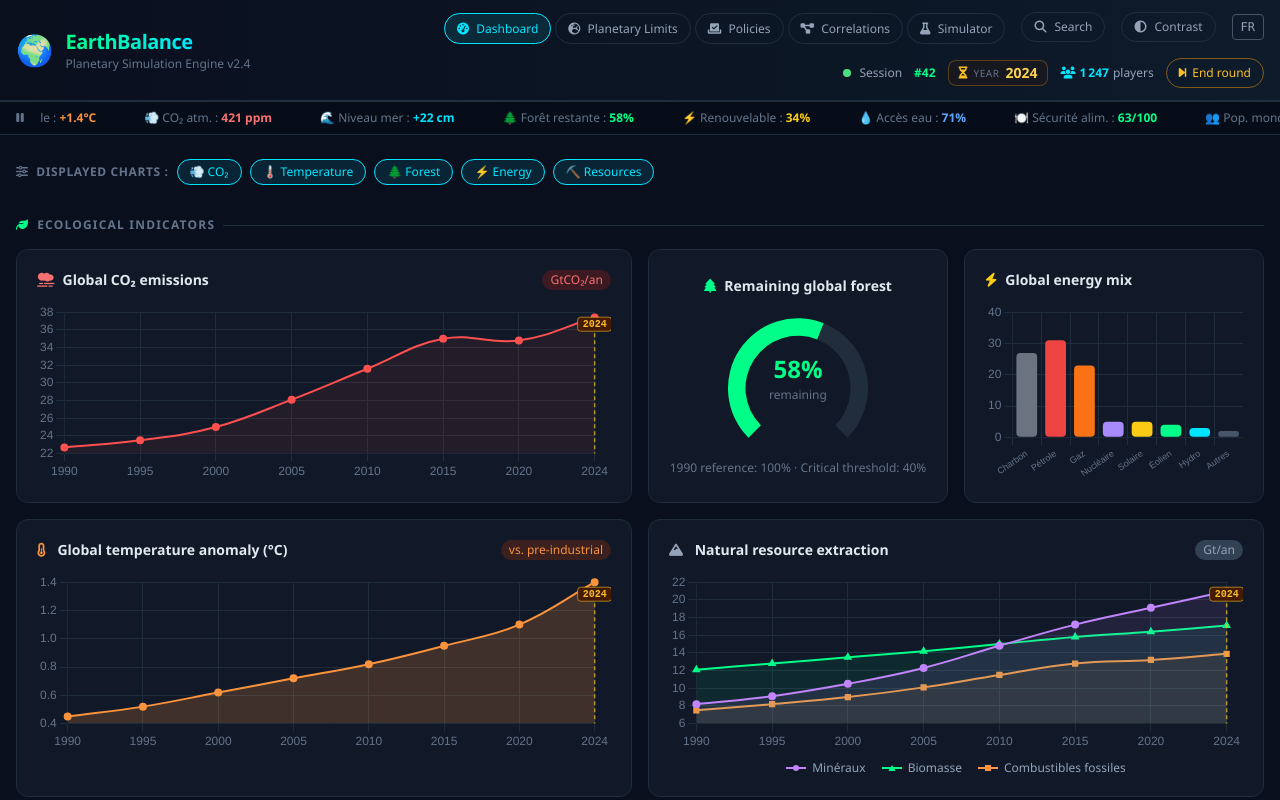
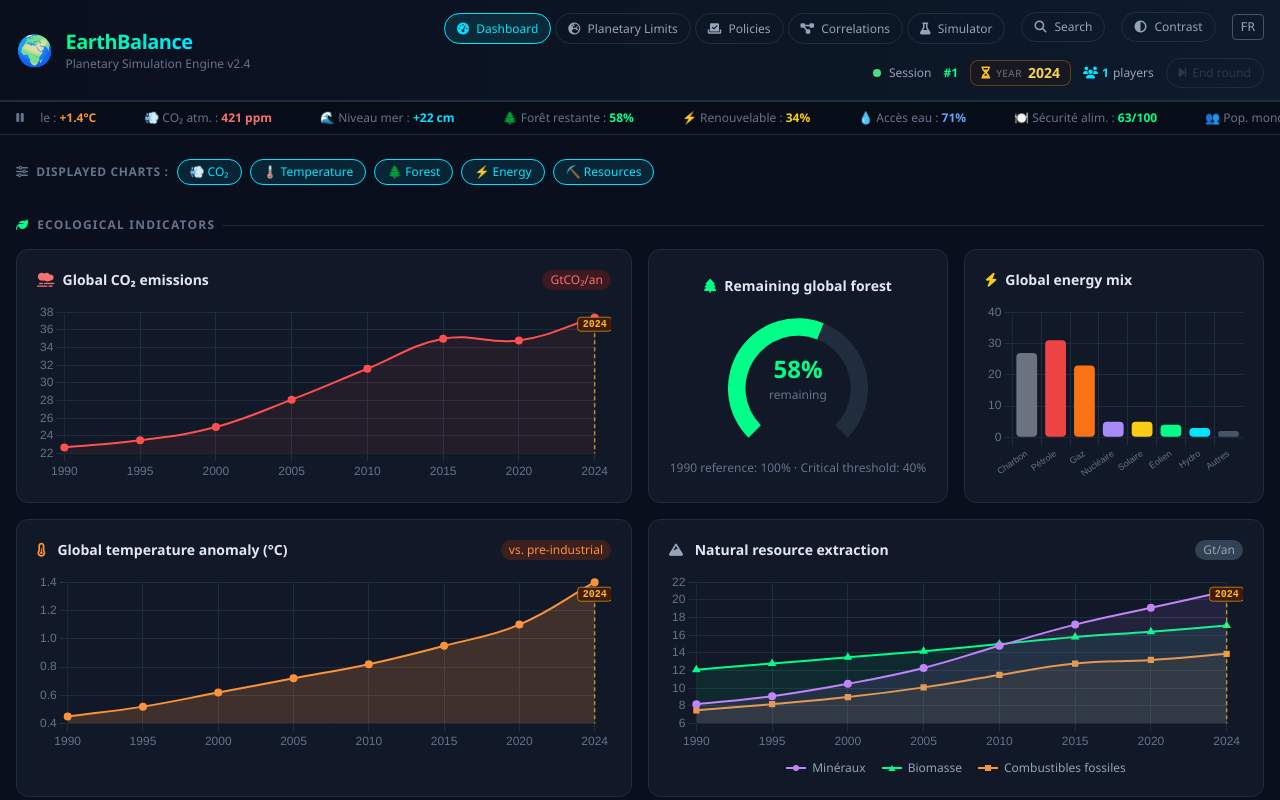
Before and after one commit to gaetanHerve/earthBalance, a Vue app: page /#/ in a window 1280 px wide. Shown: the top 800 px of the page. Built offline with nearby package versions, Linux system fonts and the light colour scheme.

Commit message:
conditional round ending

```diff
--- a/src/components/dashboard/EcologicalIndicators.vue
+++ b/src/components/dashboard/EcologicalIndicators.vue
@@ -19,15 +19,10 @@
         </div>
         <LineChart
           canvas-id="co2Chart"
-          :labels="eco.co2.timeSeries.years"
-          :datasets="[{
-            label: t('dashboard.co2_dataset'),
-            data: eco.co2.timeSeries.values,
-            borderColor: '#ff5050',
-            backgroundColor: 'rgba(255,80,80,0.08)',
-            fill: true,
-          }]"
+          :labels="co2Labels"
+          :datasets="co2Datasets"
           :height="180"
+          :show-legend="hasProjection"
           :current-year="gameStore.currentYear"
           :aria-label="t('dashboard.co2_aria')"
         />
@@ -83,15 +78,10 @@
         </div>
         <LineChart
           canvas-id="tempChart"
-          :labels="eco.temperature.timeSeries.years"
-          :datasets="[{
-            label: t('dashboard.temp_dataset'),
-            data: eco.temperature.timeSeries.values,
-            borderColor: '#fb923c',
-            backgroundColor: 'rgba(251,146,60,0.2)',
-            fill: true,
-          }]"
+          :labels="tempLabels"
+          :datasets="tempDatasets"
           :height="180"
+          :show-legend="hasProjection"
           :current-year="gameStore.currentYear"
           :aria-label="t('dashboard.temp_aria')"
         />
@@ -128,7 +118,9 @@
 </template>
 
 <script setup lang="ts">
+import { computed } from 'vue'
 import { useI18n } from 'vue-i18n'
+import { storeToRefs } from 'pinia'
 import SectionTitle from '@/components/layout/SectionTitle.vue'
 import EbCard from '@/components/layout/EbCard.vue'
 import LineChart from '@/components/charts/LineChart.vue'
@@ -136,10 +128,13 @@ import GaugeChart from '@/components/charts/GaugeChart.vue'
 import BarChart from '@/components/charts/BarChart.vue'
 
 import { useGameStore } from '@/store/game.store'
-import type { EcologicalCharts } from '@/types/index'
+import { useSimulationStore, SIM_LABELS, BASELINE_CO2, BASELINE_TEMP } from '@/store/simulation.store'
+import type { EcologicalCharts, ChartDataset } from '@/types/index'
 
 const { t } = useI18n()
 const gameStore = useGameStore()
+const simulationStore = useSimulationStore()
+const { cumulativeCo2, cumulativeCo2Pessimist, cumulativeTemp, cumulativeTempPessimist } = storeToRefs(simulationStore)
 
 const props = withDefaults(defineProps<{
   eco:            EcologicalCharts
@@ -149,4 +144,139 @@ const props = withDefaults(defineProps<{
 function isVisible(id: string): boolean {
   return props.visibleWidgets.includes(id)
 }
+
+function interpolateAtYear(year: number, labels: number[], values: number[]): number {
+  if (year <= labels[0]) return values[0]
+  if (year >= labels[labels.length - 1]) return values[values.length - 1]
+  for (let i = 0; i < labels.length - 1; i++) {
+    if (year >= labels[i] && year <= labels[i + 1]) {
+      const t = (year - labels[i]) / (labels[i + 1] - labels[i])
+      return values[i] + t * (values[i + 1] - values[i])
+    }
+  }
+  return values[values.length - 1]
+}
+
+// Années de projection > 2024 et ≤ currentYear
+const projectionYearsAfter2024 = computed<number[]>(() => {
+  const year = gameStore.currentYear
+  if (year <= 2024) return []
+  const years = SIM_LABELS.filter(y => y > 2024 && y <= year)
+  if (!SIM_LABELS.includes(year)) years.push(year)
+  return years.sort((a, b) => a - b)
+})
+
+const hasProjection = computed(() => projectionYearsAfter2024.value.length > 0)
+
+// ─── CO₂ ──────────────────────────────────────────────────────────────────────
+
+const co2Labels = computed<number[]>(() => [
+  ...props.eco.co2.timeSeries.years,
+  ...projectionYearsAfter2024.value,
+])
+
+const co2Datasets = computed<ChartDataset[]>(() => {
+  const histYears  = props.eco.co2.timeSeries.years
+  const histValues = props.eco.co2.timeSeries.values
+  const projYears  = projectionYearsAfter2024.value
+  const nullsBefore = Array<null>(histYears.length - 1).fill(null)
+
+  const round1 = (v: number) => Math.round(v * 10) / 10
+  const decided   = [round1(interpolateAtYear(2024, SIM_LABELS, cumulativeCo2.value)),
+                     ...projYears.map(y => round1(interpolateAtYear(y, SIM_LABELS, cumulativeCo2.value)))]
+  const pessimist = [round1(interpolateAtYear(2024, SIM_LABELS, cumulativeCo2Pessimist.value)),
+                     ...projYears.map(y => round1(interpolateAtYear(y, SIM_LABELS, cumulativeCo2Pessimist.value)))]
+
+  const datasets: ChartDataset[] = [
+    {
+      label:           t('dashboard.co2_dataset'),
+      data:            [...histValues, ...projYears.map(() => null)],
+      borderColor:     '#ff5050',
+      backgroundColor: 'rgba(255,80,80,0.08)',
+      fill:            true,
+      borderDash:      [],
+    },
+  ]
+
+  if (hasProjection.value) {
+    datasets.push(
+      {
+        label:           t('dashboard.scenario_decided'),
+        data:            [...nullsBefore, ...decided],
+        borderColor:     '#ff5050',
+        backgroundColor: 'rgba(255,80,80,0.05)',
+        fill:            false,
+        borderDash:      [6, 3],
+        pointRadius:     2,
+      },
+      {
+        label:           t('dashboard.scenario_pessimist'),
+        data:            [...nullsBefore, ...pessimist],
+        borderColor:     'rgba(255,80,80,0.45)',
+        backgroundColor: 'transparent',
+        fill:            false,
+        borderDash:      [2, 4],
+        pointRadius:     0,
+      },
+    )
+  }
+
+  return datasets
+})
+
+// ─── Température ──────────────────────────────────────────────────────────────
+
+const tempLabels = computed<number[]>(() => [
+  ...props.eco.temperature.timeSeries.years,
+  ...projectionYearsAfter2024.value,
+])
+
+const tempDatasets = computed<ChartDataset[]>(() => {
+  const histYears  = props.eco.temperature.timeSeries.years
+  const histValues = props.eco.temperature.timeSeries.values
+  const projYears  = projectionYearsAfter2024.value
+  const nullsBefore = Array<null>(histYears.length - 1).fill(null)
+
+  const round2 = (v: number) => Math.round(v * 100) / 100
+  const decided   = [round2(interpolateAtYear(2024, SIM_LABELS, cumulativeTemp.value)),
+                     ...projYears.map(y => round2(interpolateAtYear(y, SIM_LABELS, cumulativeTemp.value)))]
+  const pessimist = [round2(interpolateAtYear(2024, SIM_LABELS, cumulativeTempPessimist.value)),
+                     ...projYears.map(y => round2(interpolateAtYear(y, SIM_LABELS, cumulativeTempPessimist.value)))]
+
+  const datasets: ChartDataset[] = [
+    {
+      label:           t('dashboard.temp_dataset'),
+      data:            [...histValues, ...projYears.map(() => null)],
+      borderColor:     '#fb923c',
+      backgroundColor: 'rgba(251,146,60,0.2)',
+      fill:            true,
+      borderDash:      [],
+    },
+  ]
+
+  if (hasProjection.value) {
+    datasets.push(
+      {
+        label:           t('dashboard.scenario_decided'),
+        data:            [...nullsBefore, ...decided],
+        borderColor:     '#fb923c',
+        backgroundColor: 'rgba(251,146,60,0.08)',
+        fill:            false,
+        borderDash:      [6, 3],
+        pointRadius:     2,
+      },
+      {
+        label:           t('dashboard.scenario_pessimist'),
+        data:            [...nullsBefore, ...pessimist],
+        borderColor:     'rgba(251,146,60,0.4)',
+        backgroundColor: 'transparent',
+        fill:            false,
+        borderDash:      [2, 4],
+        pointRadius:     0,
+      },
+    )
+  }
+
+  return datasets
+})
 </script>
--- a/src/components/layout/AppHeader.vue
+++ b/src/components/layout/AppHeader.vue
@@ -50,7 +50,7 @@
           <!-- Session -->
           <div class="flex items-center gap-2 text-xs text-slate-400">
             <span class="w-2 h-2 rounded-full bg-green-400 animate-pulse-dot inline-block" aria-hidden="true"></span>
-            {{ t('header.session_label') }} <span class="text-eb-green font-bold ml-1">#42</span>
+            {{ t('header.session_label') }} <span class="text-eb-green font-bold ml-1">#1</span>
           </div>
 
           <!-- Année courante — game HUD -->
@@ -72,9 +72,14 @@
 
           <!-- Fin de tour -->
           <button
-            class="flex items-center gap-1.5 px-3 py-1.5 rounded-full border border-amber-500/50 text-amber-400 text-xs hover:bg-amber-500/10 hover:border-amber-400 transition-all focus-visible:ring-2 focus-visible:ring-amber-400 outline-none"
+            class="flex items-center gap-1.5 px-3 py-1.5 rounded-full border text-xs transition-all focus-visible:ring-2 focus-visible:ring-amber-400 outline-none"
+            :class="canEndRound
+              ? 'border-amber-500/50 text-amber-400 hover:bg-amber-500/10 hover:border-amber-400 cursor-pointer'
+              : 'border-slate-700 text-slate-600 cursor-not-allowed opacity-50'"
+            :disabled="!canEndRound"
             :aria-label="t('header.end_round_aria')"
-            @click="gameStore.endRound()"
+            :aria-disabled="!canEndRound"
+            @click="canEndRound && gameStore.endRound()"
           >
             <i class="fa fa-forward-step" aria-hidden="true"></i>
             {{ t('header.end_round') }}
@@ -155,9 +160,14 @@
       <!-- Fin de tour -->
       <div class="pt-1 border-t border-eb-border">
         <button
-          class="w-full flex items-center justify-center gap-2 px-4 py-2 rounded-lg border border-amber-500/50 text-amber-400 text-sm hover:bg-amber-500/10 hover:border-amber-400 transition-all focus-visible:ring-2 focus-visible:ring-amber-400 outline-none"
+          class="w-full flex items-center justify-center gap-2 px-4 py-2 rounded-lg border text-sm transition-all focus-visible:ring-2 focus-visible:ring-amber-400 outline-none"
+          :class="canEndRound
+            ? 'border-amber-500/50 text-amber-400 hover:bg-amber-500/10 hover:border-amber-400 cursor-pointer'
+            : 'border-slate-700 text-slate-600 cursor-not-allowed opacity-50'"
+          :disabled="!canEndRound"
           :aria-label="t('header.end_round_aria')"
-          @click="gameStore.endRound(); menuOpen = false"
+          :aria-disabled="!canEndRound"
+          @click="canEndRound && (gameStore.endRound(), menuOpen = false)"
         >
           <i class="fa fa-forward-step" aria-hidden="true"></i>
           {{ t('header.end_round') }}
@@ -173,10 +183,12 @@
 import { ref, computed, watch } from 'vue'
 import { useRoute } from 'vue-router'
 import { useI18n } from 'vue-i18n'
+import { storeToRefs } from 'pinia'
 import AppSearch from '@/components/layout/AppSearch.vue'
 import AppContrastToggle from '@/components/layout/AppContrastToggle.vue'
 import AppLangToggle from '@/components/layout/AppLangToggle.vue'
 import { useGameStore } from '@/store/game.store'
+import { useMitigationPoliciesStore } from '@/store/mitigationPolicies.store'
 
 interface NavLink { to: string; label: string; icon: string }
 
@@ -184,8 +196,11 @@ const { t } = useI18n()
 const route = useRoute()
 const gameStore = useGameStore()
 
+const { activeBallot } = storeToRefs(useMitigationPoliciesStore())
+const canEndRound = computed(() => (activeBallot.value?.totalVoters ?? 0) > 0)
+
 const menuOpen    = ref(false)
-const playerCount = ref<number>(1247)
+const playerCount = ref<number>(1)
 
 const navLinks = computed<NavLink[]>(() => [
   { to: '/',                    label: t('nav.dashboard'),    icon: 'fa-gauge-high'      },
--- a/src/data/mitigationPolicies.ts
+++ b/src/data/mitigationPolicies.ts
@@ -1249,6 +1249,8 @@ export const mitigationPolicies: MitigationPolicy[] = [
   },
 ]
 
+// Mock data
+
 export const globalStats: GlobalStats = {
   totalDecisions: 2847,
   validatedDecisions: 1203,
--- a/src/types/index.ts
+++ b/src/types/index.ts
@@ -265,7 +265,7 @@ export interface GlobalStats {
 
 export interface ChartDataset {
   label: string
-  data: number[]
+  data: (number | null)[]
   borderColor: string
   backgroundColor?: string
   fill?: boolean
```
Also changed, not shown: src/i18n/locales/en.ts (+5 -3 lines), src/i18n/locales/fr.ts (+5 -3 lines).
